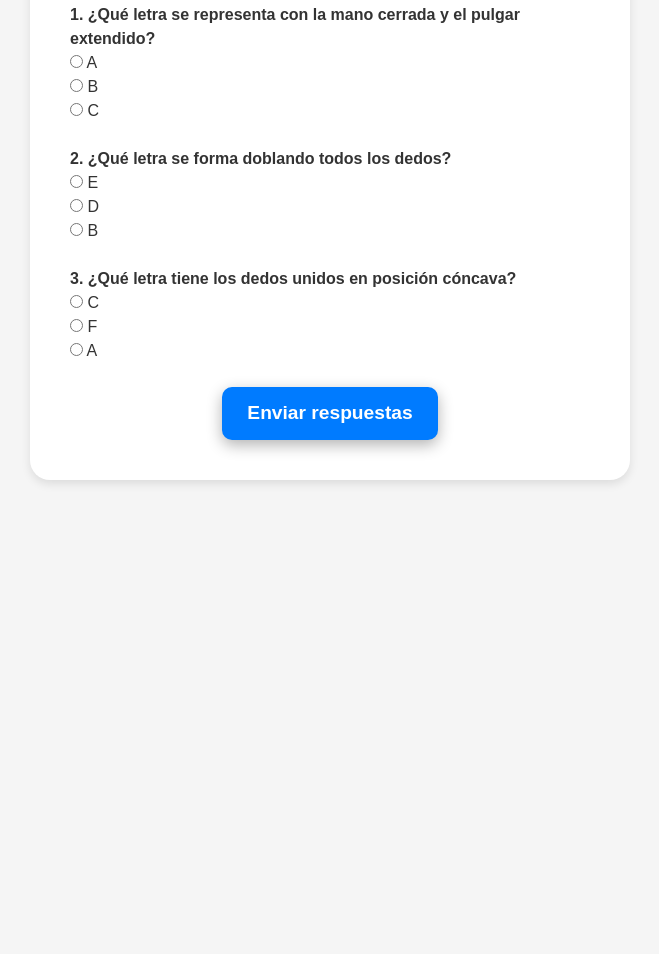
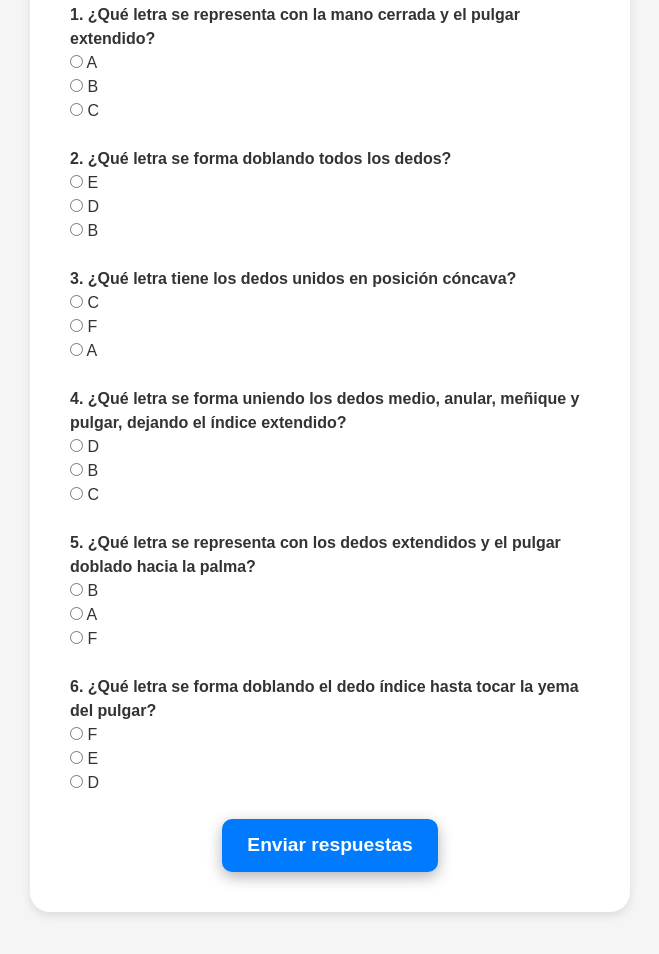
Before and after one commit to EduardoMendez01/sistema-de-aprendizaje-de-se-as, a website: page app/pages/encuesta_fase1.html in a window 1280 px wide. Shown: the part 270-1224 px from the top of the page, without its empty margins (310-969 px from the left). Before the commit the page ends 810 px from the top, so only its background shows below. Drawn offline with nearby package versions, Linux system fonts and the light colour scheme; files that its build step writes are made by us from their sources; files whose address does not match are found by name.

Commit message:
commit 6

```diff
--- a/app/pages/encuesta_fase1.html
+++ b/app/pages/encuesta_fase1.html
@@ -146,12 +146,39 @@
                 <input type="radio" name="preg3" value="A"> A<br>
             </div>
 
+            <div class="mb-4">
+                <label><strong>4. ¿Qué letra se forma uniendo los dedos medio, anular, meñique y pulgar, dejando el
+                        índice extendido?</strong></label><br>
+                <input type="radio" name="preg4" value="D"> D<br>
+                <input type="radio" name="preg4" value="B"> B<br>
+                <input type="radio" name="preg4" value="C"> C<br>
+            </div>
+
+            <div class="mb-4">
+                <label><strong>5. ¿Qué letra se representa con los dedos extendidos y el pulgar doblado hacia la
+                        palma?</strong></label><br>
+                <input type="radio" name="preg5" value="B"> B<br>
+                <input type="radio" name="preg5" value="A"> A<br>
+                <input type="radio" name="preg5" value="F"> F<br>
+            </div>
+
+            <div class="mb-4">
+                <label><strong>6. ¿Qué letra se forma doblando el dedo índice hasta tocar la yema del
+                        pulgar?</strong></label><br>
+                <input type="radio" name="preg6" value="F"> F<br>
+                <input type="radio" name="preg6" value="E"> E<br>
+                <input type="radio" name="preg6" value="D"> D<br>
+            </div>
+
             <button type="submit">Enviar respuestas</button>
         </form>
 
         <div id="resultado" class="resultado"></div>
+
+
+        <div id="resultado" class="resultado"></div>
     </div>
-        <script src="https://cdn.jsdelivr.net/npm/bootstrap@5.3.3/dist/js/bootstrap.bundle.min.js"></script>
+    <script src="https://cdn.jsdelivr.net/npm/bootstrap@5.3.3/dist/js/bootstrap.bundle.min.js"></script>
 
     <script>
 
@@ -161,11 +188,15 @@
             const respuestasCorrectas = {
                 preg1: "A",
                 preg2: "E",
-                preg3: "C"
+                preg3: "C",
+                preg4: "D",
+                preg5: "B",
+                preg6: "F"
             };
 
+            let total = 6;
+
             let puntos = 0;
-            let total = 3;
 
             for (let key in respuestasCorrectas) {
                 const seleccionada = document.querySelector(`input[name="${key}"]:checked`);
@@ -190,7 +221,7 @@
             }
 
             this.querySelectorAll("input, button").forEach(el => el.disabled = true);
-                enviarResultado(porcentaje);
+            enviarResultado(porcentaje);
 
         });
 
```
Also changed, not shown: app/pages/menu.html (+1 -1 lines).
